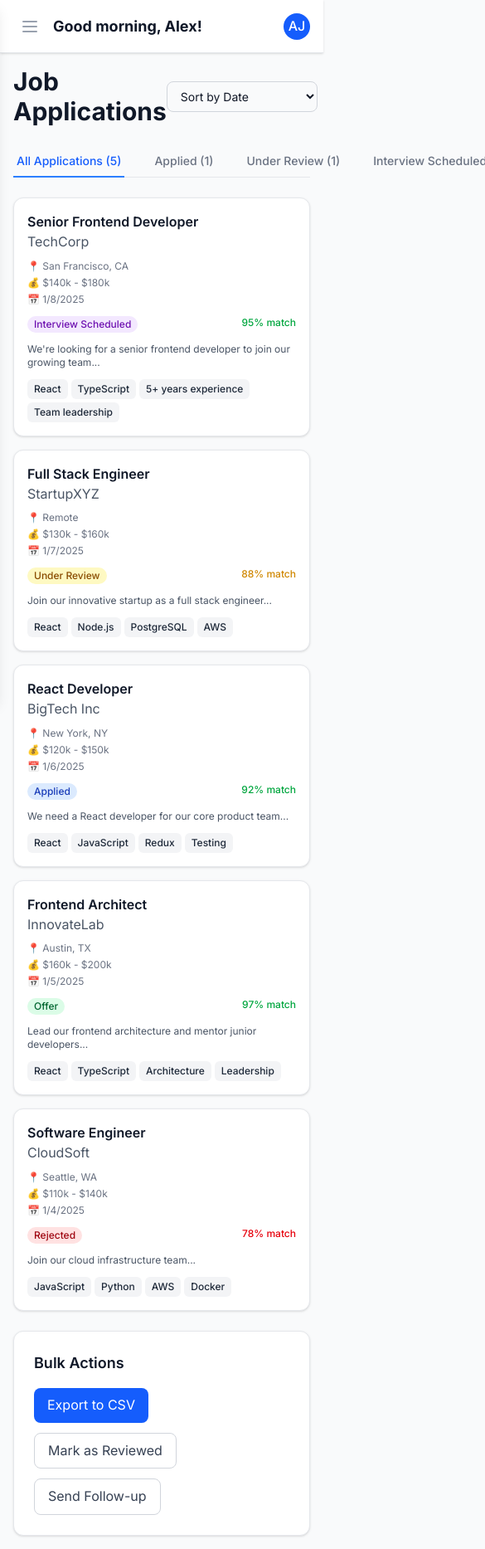
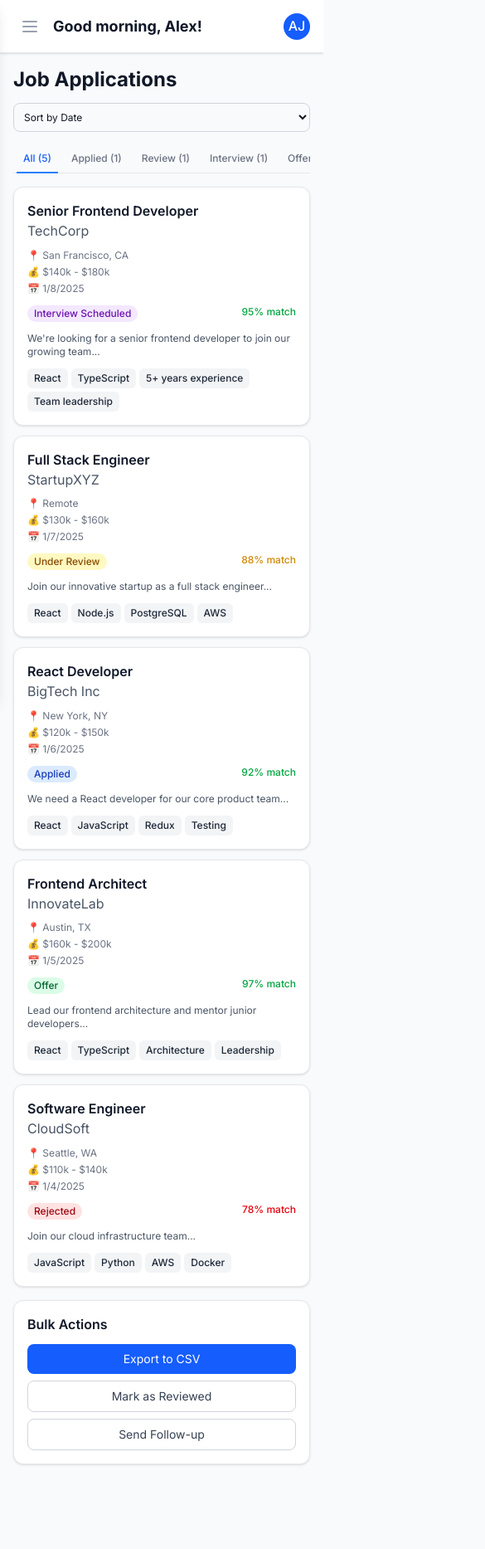
Before and after one commit to devtofunmi/carevo, a Next.js app: page /applications in a window 390 px wide. Shown: the top 1867 px of the page at 83% size, 585 px wide, since content can reach past the window. After the commit the page ends 1781 px from the top, so only its background shows below. Built offline with nearby package versions, Linux system fonts and the light colour scheme.

Commit message:
make it responsive

```diff
--- a/pages/applications.tsx
+++ b/pages/applications.tsx
@@ -1,25 +1,28 @@
-import { useState } from 'react';
-import Layout from '@/components/Layout';
-import ApplicationCard from '@/components/ApplicationCard';
-import { mockApplications, JobApplication } from '@/lib/mockData';
+import { useState } from "react";
+import Layout from "@/components/Layout";
+import ApplicationCard from "@/components/ApplicationCard";
+import { mockApplications, JobApplication } from "@/lib/mockData";
+import { motion } from "framer-motion";
 
 export default function Applications() {
-  const [filter, setFilter] = useState<string>('all');
-  const [sortBy, setSortBy] = useState<string>('date');
+  const [filter, setFilter] = useState<string>("all");
+  const [sortBy, setSortBy] = useState<string>("date");
 
-  const filteredApplications = mockApplications.filter(app => {
-    if (filter === 'all') return true;
-    return app.status.toLowerCase().replace(' ', '-') === filter;
+  const filteredApplications = mockApplications.filter((app) => {
+    if (filter === "all") return true;
+    return app.status.toLowerCase().replace(" ", "-") === filter;
   });
 
   const sortedApplications = [...filteredApplications].sort((a, b) => {
-    if (sortBy === 'date') {
-      return new Date(b.appliedDate).getTime() - new Date(a.appliedDate).getTime();
+    if (sortBy === "date") {
+      return (
+        new Date(b.appliedDate).getTime() - new Date(a.appliedDate).getTime()
+      );
     }
-    if (sortBy === 'match') {
+    if (sortBy === "match") {
       return b.matchScore - a.matchScore;
     }
-    if (sortBy === 'company') {
+    if (sortBy === "company") {
       return a.company.localeCompare(b.company);
     }
     return 0;
@@ -27,90 +30,224 @@ export default function Applications() {
 
   const statusCounts = {
     all: mockApplications.length,
-    applied: mockApplications.filter(app => app.status === 'Applied').length,
-    'under-review': mockApplications.filter(app => app.status === 'Under Review').length,
-    'interview-scheduled': mockApplications.filter(app => app.status === 'Interview Scheduled').length,
-    rejected: mockApplications.filter(app => app.status === 'Rejected').length,
-    offer: mockApplications.filter(app => app.status === 'Offer').length,
+    applied: mockApplications.filter((app) => app.status === "Applied").length,
+    "under-review": mockApplications.filter(
+      (app) => app.status === "Under Review"
+    ).length,
+    "interview-scheduled": mockApplications.filter(
+      (app) => app.status === "Interview Scheduled"
+    ).length,
+    rejected: mockApplications.filter((app) => app.status === "Rejected")
+      .length,
+    offer: mockApplications.filter((app) => app.status === "Offer").length,
+  };
+
+  const containerVariants = {
+    hidden: { opacity: 0 },
+    visible: {
+      opacity: 1,
+      transition: {
+        duration: 0.5,
+        staggerChildren: 0.1,
+      },
+    },
+  };
+
+  const itemVariants = {
+    hidden: { opacity: 0, y: 20 },
+    visible: {
+      opacity: 1,
+      y: 0,
+      transition: { duration: 0.5 },
+    },
   };
 
   return (
     <Layout>
-      <div className="space-y-6">
-        <div className="flex items-center justify-between">
-          <h1 className="text-3xl font-bold text-gray-900">Job Applications</h1>
-          <div className="flex items-center space-x-4">
+      <style jsx>{`
+        .hide-scrollbar {
+          -ms-overflow-style: none;
+          scrollbar-width: none;
+        }
+        .hide-scrollbar::-webkit-scrollbar {
+          display: none;
+        }
+      `}</style>
+      <motion.div
+        className="space-y-4 sm:space-y-6"
+        variants={containerVariants}
+        initial="hidden"
+        animate="visible"
+      >
+        <motion.div
+          className="flex flex-col sm:flex-row sm:items-center sm:justify-between space-y-3 sm:space-y-0"
+          variants={itemVariants}
+        >
+          <h1 className="text-2xl sm:text-3xl font-bold text-gray-900">
+            Job Applications
+          </h1>
+          <div className="flex items-center space-x-2 sm:space-x-4">
             <select
               value={sortBy}
               onChange={(e) => setSortBy(e.target.value)}
-              className="border border-gray-300 rounded-lg px-3 py-2 text-sm focus:outline-none focus:ring-2 focus:ring-blue-500"
+              className="border border-gray-300 rounded-lg px-2 sm:px-3 py-2 text-xs sm:text-sm focus:outline-none focus:ring-2 focus:ring-blue-500 min-w-0 flex-1 sm:flex-none"
             >
               <option value="date">Sort by Date</option>
               <option value="match">Sort by Match Score</option>
               <option value="company">Sort by Company</option>
             </select>
           </div>
-        </div>
+        </motion.div>
 
         {/* Filter Tabs */}
-        <div className="border-b border-gray-200">
-          <nav className="-mb-px flex space-x-8">
+        <motion.div
+          className="border-b border-gray-200"
+          variants={itemVariants}
+        >
+          <div className="hide-scrollbar -mb-px flex overflow-x-auto overflow-y-hidden">
+            <div className="flex space-x-2 sm:space-x-4 lg:space-x-8 min-w-max px-1">
               {[
-              { key: 'all', label: 'All Applications', count: statusCounts.all },
-              { key: 'applied', label: 'Applied', count: statusCounts.applied },
-              { key: 'under-review', label: 'Under Review', count: statusCounts['under-review'] },
-              { key: 'interview-scheduled', label: 'Interview Scheduled', count: statusCounts['interview-scheduled'] },
-              { key: 'offer', label: 'Offers', count: statusCounts.offer },
-              { key: 'rejected', label: 'Rejected', count: statusCounts.rejected },
-            ].map((tab) => (
-              <button
+                {
+                  key: "all",
+                  label: "All",
+                  fullLabel: "All Applications",
+                  count: statusCounts.all,
+                },
+                {
+                  key: "applied",
+                  label: "Applied",
+                  fullLabel: "Applied",
+                  count: statusCounts.applied,
+                },
+                {
+                  key: "under-review",
+                  label: "Review",
+                  fullLabel: "Under Review",
+                  count: statusCounts["under-review"],
+                },
+                {
+                  key: "interview-scheduled",
+                  label: "Interview",
+                  fullLabel: "Interview Scheduled",
+                  count: statusCounts["interview-scheduled"],
+                },
+                {
+                  key: "offer",
+                  label: "Offers",
+                  fullLabel: "Offers",
+                  count: statusCounts.offer,
+                },
+                {
+                  key: "rejected",
+                  label: "Rejected",
+                  fullLabel: "Rejected",
+                  count: statusCounts.rejected,
+                },
+              ].map((tab, index) => (
+                <motion.button
                   key={tab.key}
                   onClick={() => setFilter(tab.key)}
-                className={`py-2 px-1 border-b-2 font-medium text-sm whitespace-nowrap ${
+                  className={`py-2 px-2 sm:px-3 border-b-2 font-medium text-xs sm:text-sm whitespace-nowrap flex-shrink-0 ${
                     filter === tab.key
-                    ? 'border-blue-500 text-blue-600'
-                    : 'border-transparent text-gray-500 hover:text-gray-700 hover:border-gray-300'
+                      ? "border-blue-500 text-blue-600"
+                      : "border-transparent text-gray-500 hover:text-gray-700 hover:border-gray-300"
                   }`}
+                  whileHover={{ scale: 1.05 }}
+                  whileTap={{ scale: 0.95 }}
+                  initial={{ opacity: 0, y: -10 }}
+                  animate={{ opacity: 1, y: 0 }}
+                  transition={{ delay: index * 0.05, duration: 0.3 }}
                 >
+                  <span className="sm:hidden">
                     {tab.label} ({tab.count})
-              </button>
+                  </span>
+                  <span className="hidden sm:inline">
+                    {tab.fullLabel} ({tab.count})
+                  </span>
+                </motion.button>
               ))}
-          </nav>
             </div>
+          </div>
+        </motion.div>
 
         {/* Applications List */}
-        <div className="space-y-4">
+        <motion.div className="space-y-3 sm:space-y-4" variants={itemVariants}>
           {sortedApplications.length > 0 ? (
-            sortedApplications.map((application) => (
-              <ApplicationCard key={application.id} application={application} />
+            sortedApplications.map((application, index) => (
+              <motion.div
+                key={application.id}
+                initial={{ opacity: 0, x: 20 }}
+                animate={{ opacity: 1, x: 0 }}
+                transition={{ delay: index * 0.1, duration: 0.5 }}
+              >
+                <ApplicationCard application={application} />
+              </motion.div>
             ))
           ) : (
-            <div className="text-center py-12">
-              <div className="text-6xl mb-4">📭</div>
-              <h3 className="text-lg font-medium text-gray-900 mb-2">No applications found</h3>
-              <p className="text-gray-500">Try adjusting your filters or let the AI agent find more opportunities for you.</p>
+            <div className="text-center py-8 sm:py-12">
+              <div className="text-4xl sm:text-6xl mb-3 sm:mb-4">📭</div>
+              <h3 className="text-base sm:text-lg font-medium text-gray-900 mb-2">
+                No applications found
+              </h3>
+              <p className="text-sm sm:text-base text-gray-500 px-4">
+                Try adjusting your filters or let the AI agent find more
+                opportunities for you.
+              </p>
             </div>
           )}
-        </div>
+        </motion.div>
 
         {/* Bulk Actions */}
         {sortedApplications.length > 0 && (
-          <div className="bg-white rounded-xl shadow-sm border border-gray-200 p-6">
-            <h3 className="text-lg font-semibold text-gray-900 mb-4">Bulk Actions</h3>
-            <div className="flex flex-wrap gap-3">
-              <button className="px-4 py-2 bg-blue-600 text-white rounded-lg hover:bg-blue-700 transition-colors">
+          <motion.div
+            className="bg-white rounded-xl shadow-sm border border-gray-200 p-4 sm:p-6"
+            variants={itemVariants}
+            whileHover={{
+              boxShadow:
+                "0 10px 25px -5px rgba(0, 0, 0, 0.1), 0 10px 10px -5px rgba(0, 0, 0, 0.04)",
+            }}
+          >
+            <h3 className="text-base sm:text-lg font-semibold text-gray-900 mb-3 sm:mb-4">
+              Bulk Actions
+            </h3>
+            <div className="flex flex-col sm:flex-row gap-2 sm:gap-3">
+              <motion.button
+                className="px-3 sm:px-4 py-2 bg-blue-600 text-white rounded-lg text-sm sm:text-base"
+                whileHover={{
+                  scale: 1.05,
+                  backgroundColor: "#1d4ed8",
+                }}
+                whileTap={{ scale: 0.95 }}
+                transition={{ type: "spring", stiffness: 400 }}
+              >
                 Export to CSV
-              </button>
-              <button className="px-4 py-2 border border-gray-300 text-gray-700 rounded-lg hover:bg-gray-50 transition-colors">
+              </motion.button>
+              <motion.button
+                className="px-3 sm:px-4 py-2 border border-gray-300 text-gray-700 rounded-lg text-sm sm:text-base"
+                whileHover={{
+                  scale: 1.05,
+                  backgroundColor: "#f9fafb",
+                }}
+                whileTap={{ scale: 0.95 }}
+                transition={{ type: "spring", stiffness: 400 }}
+              >
                 Mark as Reviewed
-              </button>
-              <button className="px-4 py-2 border border-gray-300 text-gray-700 rounded-lg hover:bg-gray-50 transition-colors">
+              </motion.button>
+              <motion.button
+                className="px-3 sm:px-4 py-2 border border-gray-300 text-gray-700 rounded-lg text-sm sm:text-base"
+                whileHover={{
+                  scale: 1.05,
+                  backgroundColor: "#f9fafb",
+                }}
+                whileTap={{ scale: 0.95 }}
+                transition={{ type: "spring", stiffness: 400 }}
+              >
                 Send Follow-up
-              </button>
+              </motion.button>
             </div>
-          </div>
+          </motion.div>
         )}
-      </div>
+      </motion.div>
     </Layout>
   );
 }
```
Lines whose indentation alone changed are shown as unchanged.
